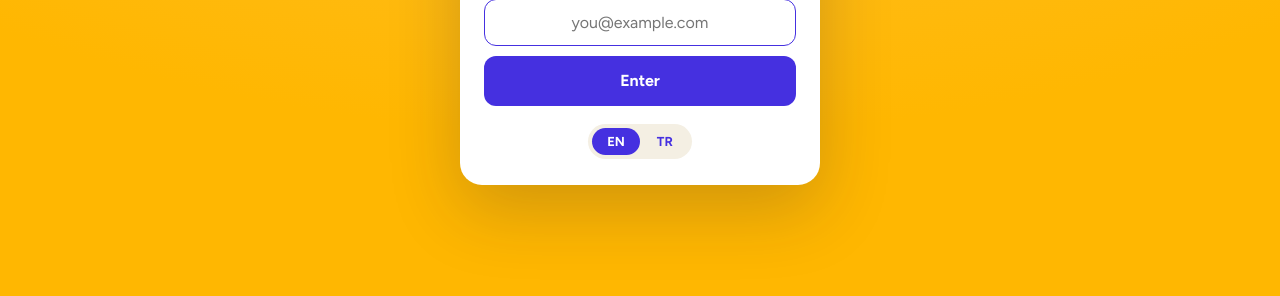
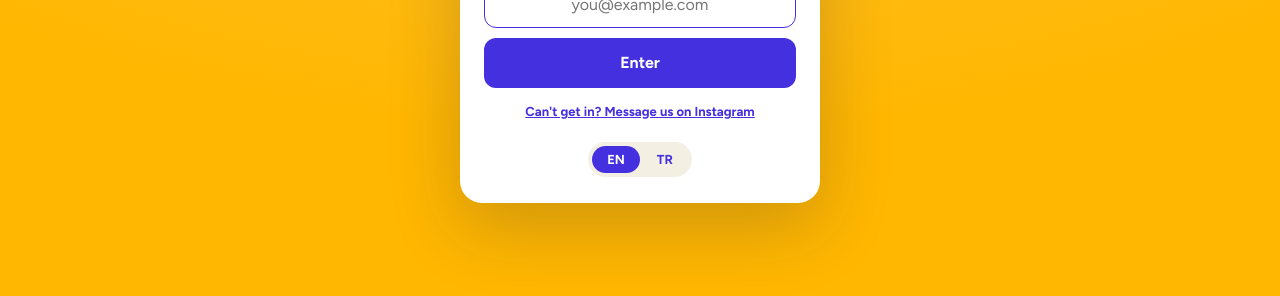
Before and after one commit to iliev-blnk/youth-alive-26, a plain HTML site: page index.html in a window 1280 px wide. Shown: the part 475-771 px from the top of the page. Drawn offline with Linux system fonts and the light colour scheme.

Commit message:
Access gate: refresh whitelist (70 emails) + add 'can't get in' help link
- Rebuilt access.js from the authoritative email list (hashed)
- Gate shows a 'Can't get in? Message us on Instagram' link; clearer error text; SW cache -> v25

```diff
--- a/access.js
+++ b/access.js
@@ -1,7 +1,6 @@
 /* Youth Alive 26 — access whitelist (client-side gate).
-   Values are SHA-256 hashes of allowed emails (lower-cased, trimmed) so real
-   addresses are NOT exposed here. Source of truth: "Contact List.xlsx".
-   Add one: printf '%s' "person@example.com" | sha256sum  -> paste the hash.
+   SHA-256 hashes of allowed emails (lower-cased, trimmed) — real addresses are NOT
+   exposed here. To add one: printf '%s' "person@example.com" | sha256sum -> paste it.
    Empty list = gate disabled. */
 window.YA_ALLOW = [
   "fe34631eaf76912e3f00c99c88aea19516308c95d1001c655c9ebb6e47f89dde",
--- a/index.html
+++ b/index.html
@@ -64,6 +64,8 @@
   #gate-btn:active{transform:scale(.98)}
   .gate-err{color:#CE5B4E;font-size:13px;font-weight:600;margin:12px 0 0}
   .gate-err[hidden]{display:none}
+  .gate-help{display:inline-block;margin-top:14px;color:var(--indigo);font-weight:700;
+    font-size:13px;text-decoration:underline}
   .gate-lang{display:inline-flex;gap:2px;background:var(--soft);border-radius:999px;padding:4px;margin-top:18px}
   .gate-lang button{border:0;background:transparent;color:var(--indigo);font-family:"Figtree",sans-serif;
     font-weight:700;font-size:13px;padding:6px 15px;border-radius:999px;cursor:pointer}
@@ -292,6 +294,7 @@
       <button type="submit" id="gate-btn">Enter</button>
     </form>
     <p class="gate-err" id="gate-err" hidden></p>
+    <a class="gate-help" id="gate-help" href="https://www.instagram.com/youth.alivetr/" target="_blank" rel="noopener">Can't get in? Message us on Instagram</a>
     <div class="gate-lang">
       <button type="button" data-lang="en" onclick="setLang('en')" aria-pressed="true">EN</button>
       <button type="button" data-lang="tr" onclick="setLang('tr')" aria-pressed="false">TR</button>
@@ -771,8 +774,9 @@ const GATE = {
   sub:{en:"Use the email you registered for camp with.", tr:"Kampa kaydolduğunuz e-posta ile girin."},
   ph:{en:"you@example.com", tr:"siz@ornek.com"},
   btn:{en:"Enter", tr:"Giriş yap"},
-  err:{en:"That email isn't on the list. Please check with the Youth Alive team.",
-       tr:"Bu e-posta listede yok. Lütfen Youth Alive ekibiyle iletişime geçin."},
+  err:{en:"That email isn't on the list. Use the email you registered with, or message us.",
+       tr:"Bu e-posta listede yok. Kaydolduğunuz e-postayı kullanın veya bize yazın."},
+  help:{en:"Can't get in? Message us on Instagram", tr:"Giriş yapamıyor musunuz? Instagram'dan yazın"},
 };
 const gEl = id => document.getElementById(id);
 const normEmail = s => String(s||"").trim().toLowerCase();
@@ -788,6 +792,7 @@ function paintGate(){
   gEl("gate-btn").textContent   = GATE.btn[lang];
   gEl("gate-email").placeholder = GATE.ph[lang];
   gEl("gate-logo").src = lang==="en" ? "artwork-en.png" : "artwork-tr.png";
+  if (gEl("gate-help")) gEl("gate-help").textContent = GATE.help[lang];
 }
 function openApp(){ document.documentElement.classList.add("ya-ok"); }
 function initGate(){
--- a/sw.js
+++ b/sw.js
@@ -1,6 +1,6 @@
 /* Youth Alive 26 — minimal offline service worker.
    Bump CACHE when you change content so phones get the update. */
-const CACHE = "ya26-v24";
+const CACHE = "ya26-v25";
 const SHELL = [
   "./",
   "./index.html",
```
